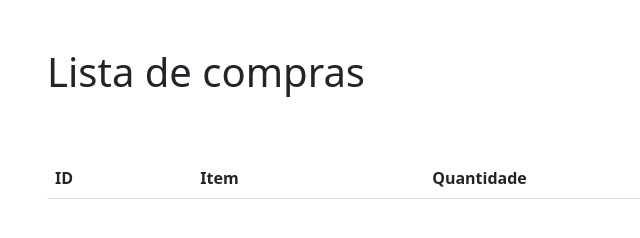
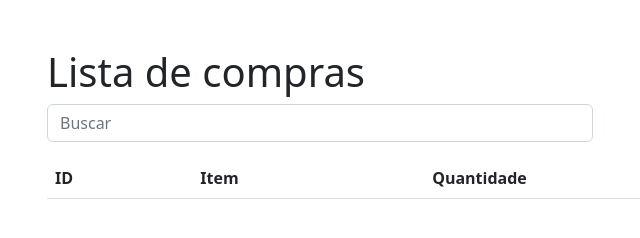
Before and after one commit to SaorCampos/lista-de-compra, a plain HTML site: page index.html in a window 1280 px wide. Shown: the full height of the page, 35-675 px from the left. Drawn offline with nearby package versions, Linux system fonts and the light colour scheme; no server answers.

Commit message:
adicionei a função para filtrar

```diff
--- a/eventos.js
+++ b/eventos.js
@@ -40,6 +40,10 @@ function criar(){
     let produto = {
         item: document.getElementById('input_produto').value,
         quantidade: document.getElementById('input_quantidade').value,
+    }
+    if(item.trim() ==="" || quantidade.trim() ===""){
+        alert('Preencha todos os campos');
+        return;
     }
     fetch('http://localhost:8000/compras', {
         method: 'POST',
--- /dev/null
+++ b/filtrar.js
@@ -0,0 +1,17 @@
+function filtrar(){
+    let expressao = input_busca.value.toLowerCase();
+    let linhas = tabela_compras.getElementsByTagName('tr');
+    for(let posicao in linhas) {
+        if(isNaN(posicao)){
+            continue;
+        }
+        let coluna1 = linhas[posicao].children[1].innerText.toLowerCase();
+        let coluna2 = linhas[posicao].children[2].innerText.toLowerCase();
+        let colunas = coluna1 + coluna2;
+        if (colunas.includes(expressao)){
+            linhas[posicao].style.display = '';
+        }else{
+            linhas[posicao].style.display = 'none';
+        }
+    }
+}
--- a/index.html
+++ b/index.html
@@ -11,9 +11,16 @@
 
     <h1 class="mt-5">Lista de compras</h1>
     <div class="text-end mb-3">
-        <button type="button" class="btn btn-primary" data-bs-toggle="modal" data-bs-target="#exampleModal">
+      <div class="row">
+        <div class="col">
+          <input id="input_busca" onkeyup="filtrar()" type="text" class="form-control" placeholder="Buscar">
+        </div>
+        <div class="col text-end">
+          <button type="button" class="btn btn-primary" data-bs-toggle="modal" data-bs-target="#exampleModal">
             Adicionar Produto
         </button>
+        </div>
+      </div>
     </div>
     <table class="table table-striped table-hover">
         <thead>
@@ -79,5 +86,6 @@
 
 <script src="https://cdn.jsdelivr.net/npm/bootstrap@5.2.1/dist/js/bootstrap.bundle.min.js" integrity="sha384-u1OknCvxWvY5kfmNBILK2hRnQC3Pr17a+RTT6rIHI7NnikvbZlHgTPOOmMi466C8" crossorigin="anonymous"></script>
     <script src="eventos.js"></script>
+    <script src="filtrar.js"></script>
 </body>
 </html>
```
